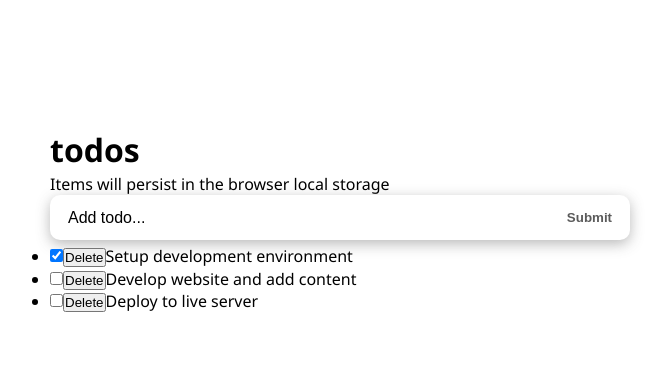
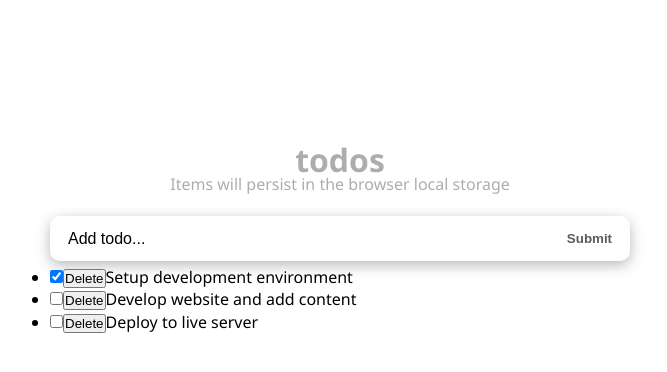
Before and after one commit to ronaldyonggi/todo-react-typescript, a React (Create React App) app: page / in a window 1280 px wide. Shown: the top 372 px of the page, without its empty margins (300-967 px from the left). Built offline with nearby package versions, Linux system fonts and the light colour scheme.

Commit message:
inline css for header

```diff
--- a/src/components/appComponents/Header.tsx
+++ b/src/components/appComponents/Header.tsx
@@ -1,6 +1,13 @@
 const Header = () => {
+  const headerStyle: React.CSSProperties = {
+    padding: '20px 0',
+    lineHeight: '1.5em',
+    color: '#aeadad',
+    textAlign: 'center'
+  };
+
   return (
-    <header>
+    <header style={headerStyle}>
       <h1>todos</h1>
       <p>Items will persist in the browser local storage</p>
     </header>
```
